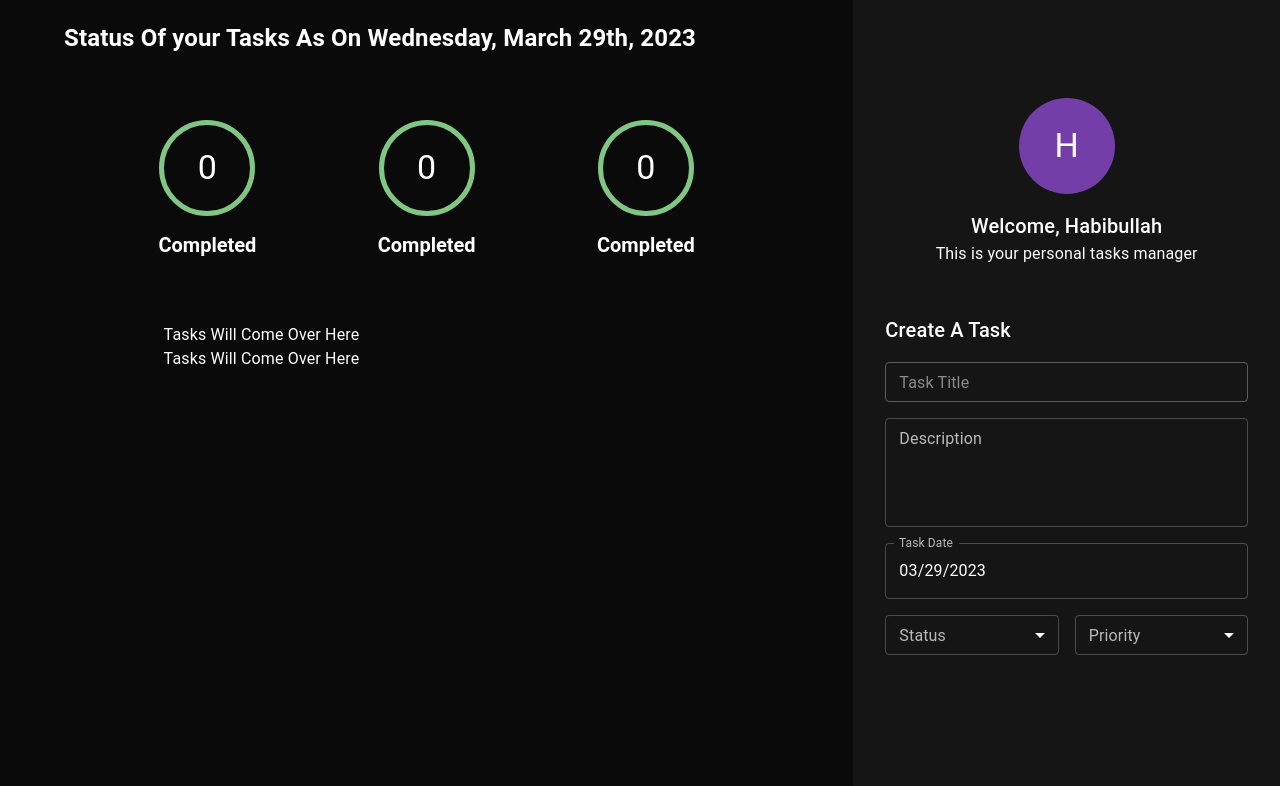
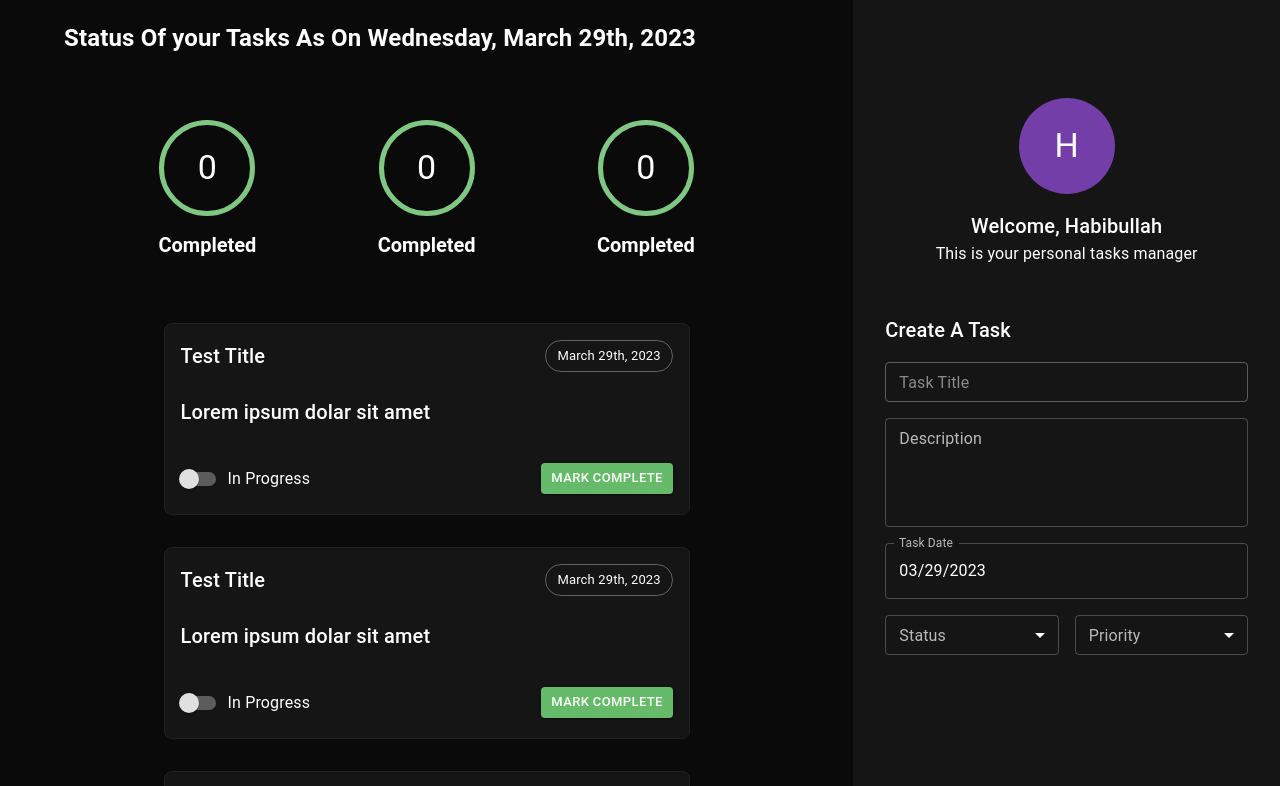
Before and after one commit to habibullahturkmen/task-management-ui, a React (Vite) app: page / in a window 1280 px wide. Shown: the top 786 px of the page. Built offline with nearby package versions, Linux system fonts and the light colour scheme.

Commit message:
taskArea component completed: task component added

```diff
--- /dev/null
+++ b/src/components/task/_taskDescription.tsx
@@ -0,0 +1,20 @@
+import React, { FC, ReactElement } from "react"
+import { Box, Typography } from "@mui/material"
+import PropTypes from "prop-types"
+
+import { ITaskDescription } from "./interfaces/ITaskDescription"
+
+const TaskDescription: FC<ITaskDescription> = (props): ReactElement => {
+  const { description = "Lorem ipsum dolar sit amet" } = props
+  return (
+    <Box>
+      <Typography variant="h6">{description}</Typography>
+    </Box>
+  )
+}
+
+export default TaskDescription
+
+TaskDescription.propTypes = {
+  description: PropTypes.string,
+}
--- /dev/null
+++ b/src/components/task/_taskFooter.tsx
@@ -0,0 +1,41 @@
+import { Box, Button, FormControlLabel, Switch } from "@mui/material"
+import React, { FC, ReactElement } from "react"
+import PropTypes from "prop-types"
+
+import { ITaskFooter } from "./interfaces/ITaskFooter"
+
+const TaskFooter: FC<ITaskFooter> = (props): ReactElement => {
+  const {
+    onStatusChange = (e) => console.log(e),
+    onClick = (e) => console.log(e),
+  } = props
+  return (
+    <Box
+      display="flex"
+      justifyContent="space-between"
+      alignItems="center"
+      mt={4}
+    >
+      <FormControlLabel
+        control={<Switch onChange={(e) => onStatusChange(e)} color="warning" />}
+        label="In Progress"
+      />
+      <Button
+        variant="contained"
+        color="success"
+        size="small"
+        sx={{ color: "#ffffff" }}
+        onClick={(e) => onClick(e)}
+      >
+        Mark Complete
+      </Button>
+    </Box>
+  )
+}
+
+export default TaskFooter
+
+TaskFooter.propTypes = {
+  onStatusChange: PropTypes.func,
+  onClick: PropTypes.func,
+}
--- /dev/null
+++ b/src/components/task/_taskHeader.tsx
@@ -0,0 +1,27 @@
+import { Box, Chip, Typography } from "@mui/material"
+import React, { FC, ReactElement } from "react"
+import PropTypes from "prop-types"
+import { format } from "date-fns"
+
+import { ITaskHeader } from "./interfaces/ITaskHeader"
+
+const TaskHeader: FC<ITaskHeader> = (props): ReactElement => {
+  const { title = "Default Title", date = new Date() } = props
+  return (
+    <Box display="flex" width="100%" justifyContent="space-between" mb={3}>
+      <Box>
+        <Typography variant="h6">{title}</Typography>
+      </Box>
+      <Box>
+        <Chip variant="outlined" label={format(date, "PPP")} />
+      </Box>
+    </Box>
+  )
+}
+
+export default TaskHeader
+
+TaskHeader.propTypes = {
+  title: PropTypes.string,
+  date: PropTypes.instanceOf(Date),
+}
--- /dev/null
+++ b/src/components/task/helpers/renderPriorityBorderColor.ts
@@ -0,0 +1,14 @@
+import { Priority } from "../../createTaskForm/enums/Priority"
+
+export const renderPriorityBorderColor = (priority: string): string => {
+  switch (priority) {
+    case Priority.normal:
+      return "grey.900"
+    case Priority.low:
+      return "info.light"
+    case Priority.high:
+      return "error.light"
+    default:
+      return "grey.900"
+  }
+}
--- /dev/null
+++ b/src/components/task/interfaces/ITask.ts
@@ -0,0 +1,9 @@
+import { ITaskHeader } from "./ITaskHeader"
+import { ITaskDescription } from "./ITaskDescription"
+import { ITaskFooter } from "./ITaskFooter"
+
+export interface ITask extends ITaskHeader, ITaskDescription, ITaskFooter {
+  id?: string
+  priority?: string
+  status?: string
+}
--- /dev/null
+++ b/src/components/task/interfaces/ITaskDescription.ts
@@ -0,0 +1,3 @@
+export interface ITaskDescription {
+  description?: string
+}
--- /dev/null
+++ b/src/components/task/interfaces/ITaskFooter.ts
@@ -0,0 +1,10 @@
+import React from "react"
+
+export interface ITaskFooter {
+  onStatusChange?: (e: React.ChangeEvent<HTMLInputElement>) => void
+  onClick?: (
+    e:
+      | React.MouseEvent<HTMLButtonElement>
+      | React.MouseEvent<HTMLAnchorElement>,
+  ) => void
+}
--- /dev/null
+++ b/src/components/task/interfaces/ITaskHeader.ts
@@ -0,0 +1,4 @@
+export interface ITaskHeader {
+  title?: string
+  date?: Date
+}
--- /dev/null
+++ b/src/components/task/task.tsx
@@ -0,0 +1,54 @@
+import React, { FC, ReactElement } from "react"
+import { Box } from "@mui/material"
+import PropTypes from "prop-types"
+
+import { ITask } from "./interfaces/ITask"
+import TaskDescription from "../task/_taskDescription"
+import TaskHeader from "./_taskHeader"
+import TaskFooter from "./_taskFooter"
+import { Priority } from "../createTaskForm/enums/Priority"
+import { Status } from "../createTaskForm/enums/Status"
+import { renderPriorityBorderColor } from "./helpers/renderPriorityBorderColor"
+
+export const Task: FC<ITask> = (props): ReactElement => {
+  const {
+    title = "Test Title",
+    date = new Date(),
+    description = "Lorem ipsum dolar sit amet",
+    priority = Priority.normal,
+    status = Status.completed,
+    onStatusChange = (e) => console.log(e),
+    onClick = (e) => console.log(e),
+  } = props
+  return (
+    <Box
+      display="flex"
+      width="100%"
+      justifyContent="flex-start"
+      flexDirection="column"
+      mb={4}
+      p={2}
+      sx={{
+        width: "100%",
+        backgroundColor: "background.paper",
+        borderRadius: "8px",
+        border: "1px solid",
+        borderColor: renderPriorityBorderColor(priority),
+      }}
+    >
+      <TaskHeader title={title} date={date} />
+      <TaskDescription description={description} />
+      <TaskFooter onClick={onClick} onStatusChange={onStatusChange} />
+    </Box>
+  )
+}
+
+Task.propTypes = {
+  title: PropTypes.string,
+  date: PropTypes.instanceOf(Date),
+  description: PropTypes.string,
+  priority: PropTypes.string,
+  status: PropTypes.string,
+  onStatusChange: PropTypes.func,
+  onClick: PropTypes.func,
+}
--- a/src/components/taskArea/taskArea.tsx
+++ b/src/components/taskArea/taskArea.tsx
@@ -3,6 +3,7 @@
 import { format } from "date-fns"
 
 import TaskCounter from "../taskCounter/taskCounter"
+import { Task } from "../task/task"
 
 const TaskArea: FC = (): ReactElement => {
   return (
@@ -26,8 +27,9 @@
           <TaskCounter />
         </Grid>
         <Grid item display="flex" flexDirection="column" xs={10} md={8}>
-          <Box>Tasks Will Come Over Here</Box>
-          <Box>Tasks Will Come Over Here</Box>
+          <Task />
+          <Task />
+          <Task />
         </Grid>
       </Grid>
     </Grid>
```
